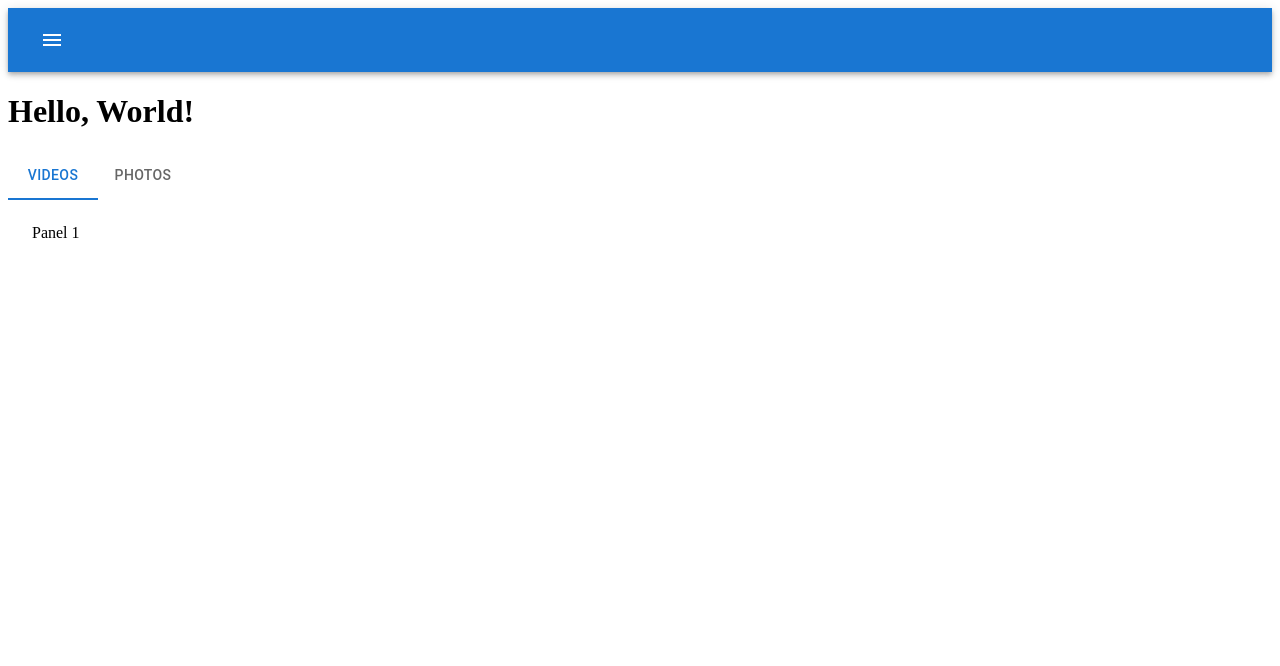
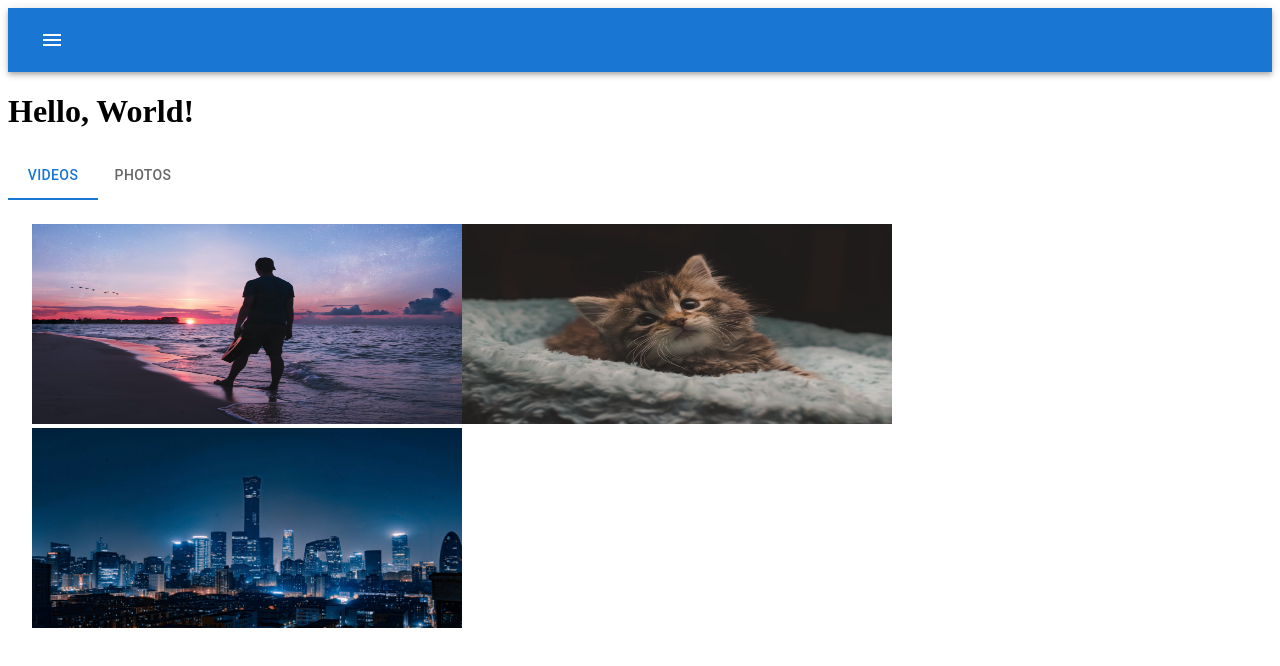
Before and after one commit to chonginator/od-react-challenge, a Next.js app: page / in a window 1280 px wide. Shown: the top 666 px of the page. Built offline with nearby package versions, Linux system fonts and the light colour scheme.

Commit message:
Add placeholder images for videos panel

```diff
--- a/src/pages/index.jsx
+++ b/src/pages/index.jsx
@@ -1,3 +1,4 @@
+import Image from "next/image";
 import { useState, useEffect } from "react";
 import { Tabs, Tab } from "@mui/material";
 import { TabContext, TabPanel } from "@mui/lab";
@@ -12,8 +13,6 @@ const Index = () => {
       .then((data) => setData(data));
   }, []);
 
-  console.log(data);
-
   const handleTabChange = (_, tabIndex) => {
     setCurrentTabIndex(tabIndex);
   };
@@ -26,11 +25,34 @@ const Index = () => {
       </Tabs>
 
       <TabContext value={currentTabIndex}>
-        <TabPanel value="0">Panel 1</TabPanel>
-        <TabPanel value="1">Panel 2</TabPanel>
+        <TabPanel value="0">
+          <VideoPanel />
+        </TabPanel>
+        <TabPanel value="1">
+          {/* <Image src={user1} width={1000} height={1000} alt="User 1" /> */}
+        </TabPanel>
       </TabContext>
     </>
   );
+
+  function VideoPanel() {
+    const videoData = data?.videos;
+    const videoHtml = videoData?.map((video, index) => {
+      const { title, filename } = video;
+
+      return (
+        <Image
+          key={index}
+          src={`/images/${filename}`}
+          width={430}
+          height={200}
+          alt={title}
+        />
+      );
+    });
+
+    return <div>{videoHtml}</div>;
+  }
 };
 
 export default Index;
```
